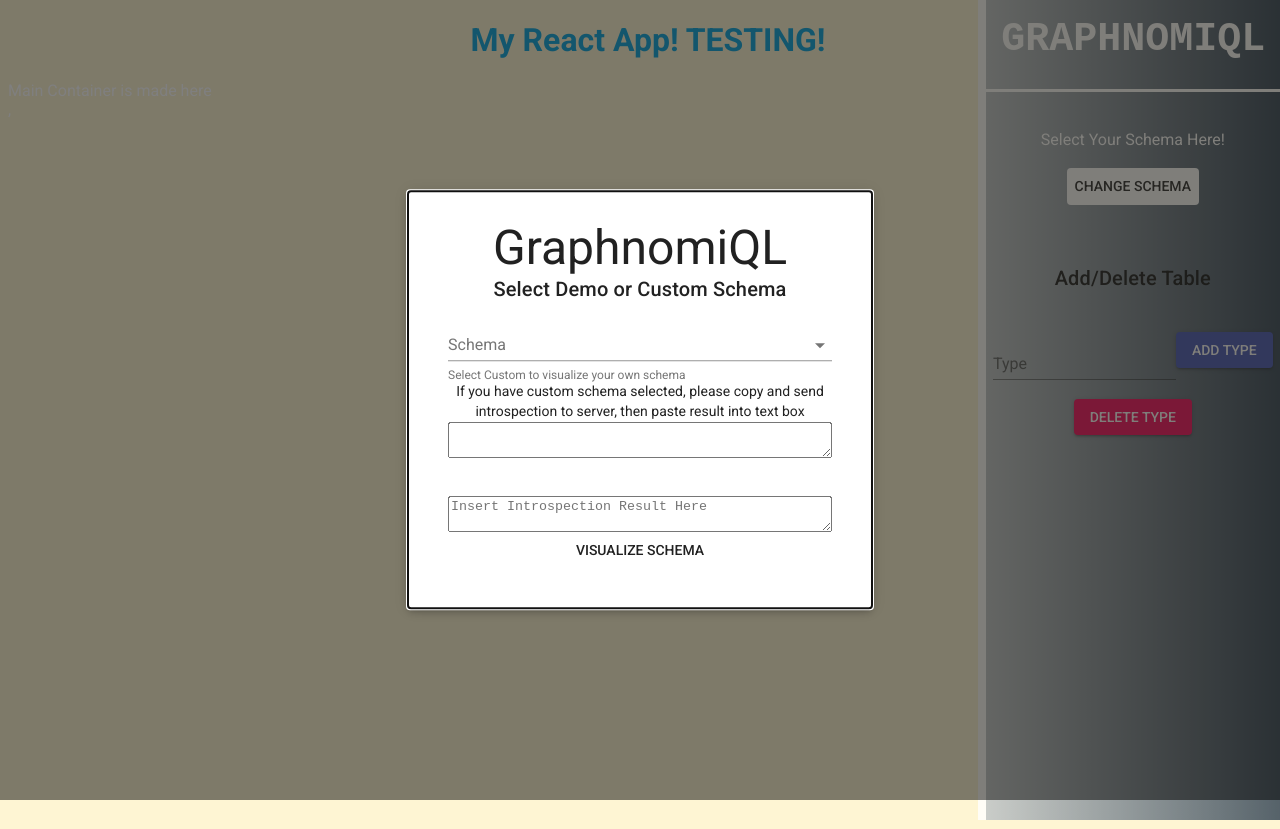
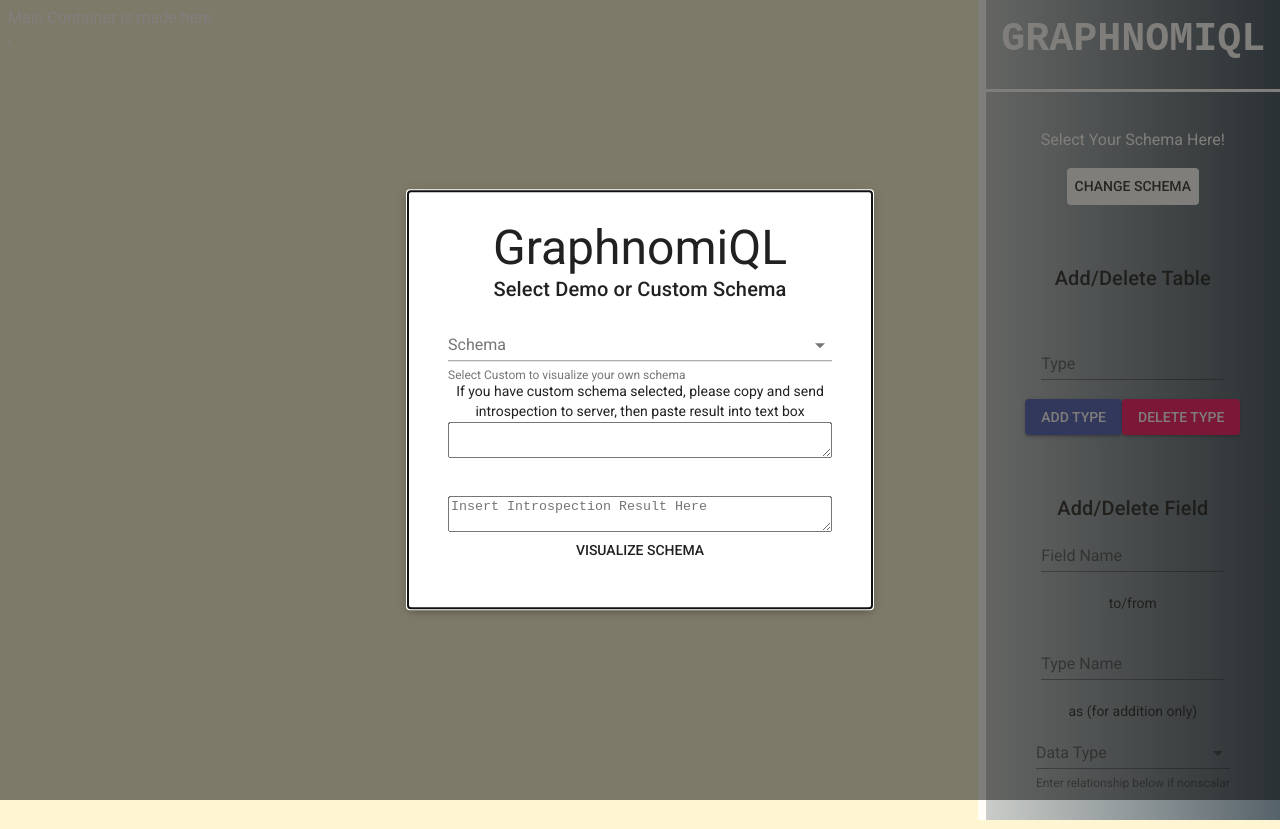
Before and after one commit to GraphnomiQl/GraphnomiQL, a React app: page / in a window 1280 px wide. Built offline with nearby package versions, Linux system fonts and the light colour scheme.

Commit message:
edit features

```diff
--- a/src/components/App.js
+++ b/src/components/App.js
@@ -14,7 +14,7 @@ class App extends Component {
   render() {
     return (
       <div className='main'>
-        <h1>My React App! TESTING!</h1>
+        {/* <h1>My React App! TESTING!</h1> */}
         {/* <div className='center'>
         <div className="glitch" data-text="Strobocops">
 
--- a/src/components/Edit.jsx
+++ b/src/components/Edit.jsx
@@ -1,60 +1,24 @@
-import React from 'react';
-import Typography from '@material-ui/core/Typography';
-import Button from '@material-ui/core/Button';
-import TextField from '@material-ui/core/TextField';
+import React from 'react'
+import EditTable from './EditTable.jsx';
+import EditField from './EditField.jsx';
+
+
 
 
 class Edit extends React.Component {
-  constructor(props) {
-    super(props);
-    this.state = {
-      typeNameText: '',
-    };
-    this.handleNameText = this.handleNameText.bind(this);
-  }
+    constructor(props) {
+        super(props)
+    }
+    render() {
 
-  handleNameText(event) {
-    this.setState({ typeNameText: event.target.value })
-  }
+        return (
+            <div>
+                <EditTable addNode={this.props.addNode} deleteNode={this.props.deleteNode}/>
+                <EditField />
 
-  render() {
-    const { addNode, deleteNode } = this.props;
-    return (
-      <div className="edit">
-          <br/>
-          <br/>
-          <br/>
-
-        <form>
-          <div className='center'>
-          <Typography variant="h6" >
-            Add/Delete Table
-          </Typography>
-          <br/>
-          <br/>
-          <TextField
-            label="Type"
-            onChange={this.handleNameText}
-            className="fieldNameText"
-          />
-          <Button variant="contained" color="primary"
-            onClick={() => { addNode(this.state.typeNameText); }}
-          >
-            Add Type
-          </Button>
-          <br/>
-          <br/>
-
-          <Button variant="contained" color="secondary"
-            onClick={() => { deleteNode(this.state.typeNameText); }}
-          >
-            Delete Type
-          </Button>
-          </div>
-        </form>
-      </div>
-    );
-  }
+            </div>
+        )
+    }
 }
 
 export default Edit;
--- /dev/null
+++ b/src/components/EditField.jsx
@@ -0,0 +1,101 @@
+import React from 'react';
+import TextField from '@material-ui/core/TextField';
+import Typography from '@material-ui/core/Typography'
+import Select from '@material-ui/core/Select';
+import MenuItem from '@material-ui/core/MenuItem';
+import InputLabel from '@material-ui/core/InputLabel';
+import FormControl from '@material-ui/core/FormControl';
+import Input from '@material-ui/core/Input';
+import FormHelperText from '@material-ui/core/FormHelperText';
+
+
+class EditField extends React.Component {
+    constructor(props) {
+        super(props)
+        this.state = {
+            fieldName: "",
+            nodeName: "",
+            typeKind: "",
+            typeName: "",
+            ofTypeKind: "",
+            ofTypeName: "",
+            dataTypeSelection: "",
+        }
+        this.handleFieldName = this.handleFieldName.bind(this);
+        this.handleNodeName = this.handleNodeName.bind(this);
+        this.handleTypeOrOfType = this.handleTypeOrOfType.bind(this);
+        this.handleOfTypeName = this.handleOfTypeName.bind(this);
+    }
+
+    handleFieldName() {
+
+    }
+
+    handleNodeName() {
+
+    }
+
+    handleTypeOrOfType() {
+
+    }
+
+    handleOfTypeName() {
+
+    }
+
+    render() {
+        return (
+            <div className="center">
+                <form>
+                    <br/>
+                    <br/>
+                    <br/>
+                    <Typography variant='h6'>
+                        Add/Delete Field
+                  </Typography>
+                    <TextField
+                        label='Field Name'
+                        onChange={this.handleFieldName}
+                    />
+                    <br />
+                    <Typography variant='body1'>
+                <br/>
+                        to/from
+                    </Typography>
+                    <br />
+                    <TextField
+                        label='Type Name'
+                        onChange={this.handleNodeName}
+                    />
+                    <br />
+                    <Typography variant='body1'>
+                    <br/>
+                        as (for addition only)
+                    </Typography>
+                    <FormControl>
+                        <InputLabel htmlFor="data-type-helper">Data Type</InputLabel>
+                        <Select
+                            value={this.state.dataTypeSelection}
+                            onChange={this.handleTypeOrOfType}
+                            input={<Input name="data-type" id="data-type-helper" />}
+                        >
+                            <MenuItem value="">
+                                <em>None</em>
+                            </MenuItem>
+                            <MenuItem value="SCALAR/String">SCALAR/String</MenuItem>
+                            <MenuItem value="SCALAR/Boolean">SCALAR/Boolean</MenuItem>
+                            <MenuItem value="SACLAR/Float">SACLAR/Float</MenuItem>
+                            <MenuItem value="SCALAR/Int">SCALAR/Int</MenuItem>
+                            <MenuItem value="OBJECT">OBJECT</MenuItem>
+                            <MenuItem value="LIST">LIST</MenuItem>
+                        </Select>
+                        <FormHelperText>Enter relationship below if nonscalar</FormHelperText>
+
+                    </FormControl>
+                </form>
+            </div>
+        )
+    }
+}
+
+export default EditField;
--- /dev/null
+++ b/src/components/EditTable.jsx
@@ -0,0 +1,61 @@
+import React from 'react';
+import Typography from '@material-ui/core/Typography';
+import Button from '@material-ui/core/Button';
+import TextField from '@material-ui/core/TextField';
+
+
+class EditTable extends React.Component {
+  constructor(props) {
+    super(props);
+    this.state = {
+      typeNameText: '',
+    };
+    this.handleNameText = this.handleNameText.bind(this);
+  }
+
+  handleNameText(event) {
+    this.setState({ typeNameText: event.target.value })
+  }
+
+  render() {
+    const { addNode, deleteNode } = this.props;
+    return (
+      <div className="edit">
+          <br/>
+          <br/>
+          <br/>
+
+        <form>
+          <div className='center'>
+          <Typography variant="h6" >
+            Add/Delete Table
+          </Typography>
+          <br/>
+          <br/>
+          <TextField
+            label="Type"
+            onChange={this.handleNameText}
+            className="fieldNameText"
+          />
+          <br/>
+          <br/>
+          <div className='btn-EditTable'>
+            <Button variant="contained" color="primary"
+            onClick={() => { addNode(this.state.typeNameText); }}
+          >
+            Add Type
+          </Button>
+          <Button variant="contained" color="secondary"
+            onClick={() => { deleteNode(this.state.typeNameText); }}
+          >
+            Delete Type
+          </Button>
+          </div>
+          </div>
+        </form>
+      </div>
+    );
+  }
+}
+
+export default EditTable;
--- a/src/styles/App.css
+++ b/src/styles/App.css
@@ -143,6 +143,9 @@
   width: 100%;
   margin:auto;
 	/* column-span: 2; */
+}
+.btn-EditTable {
+ justify-content: center
 }
 
 .heading:first-child {
```
